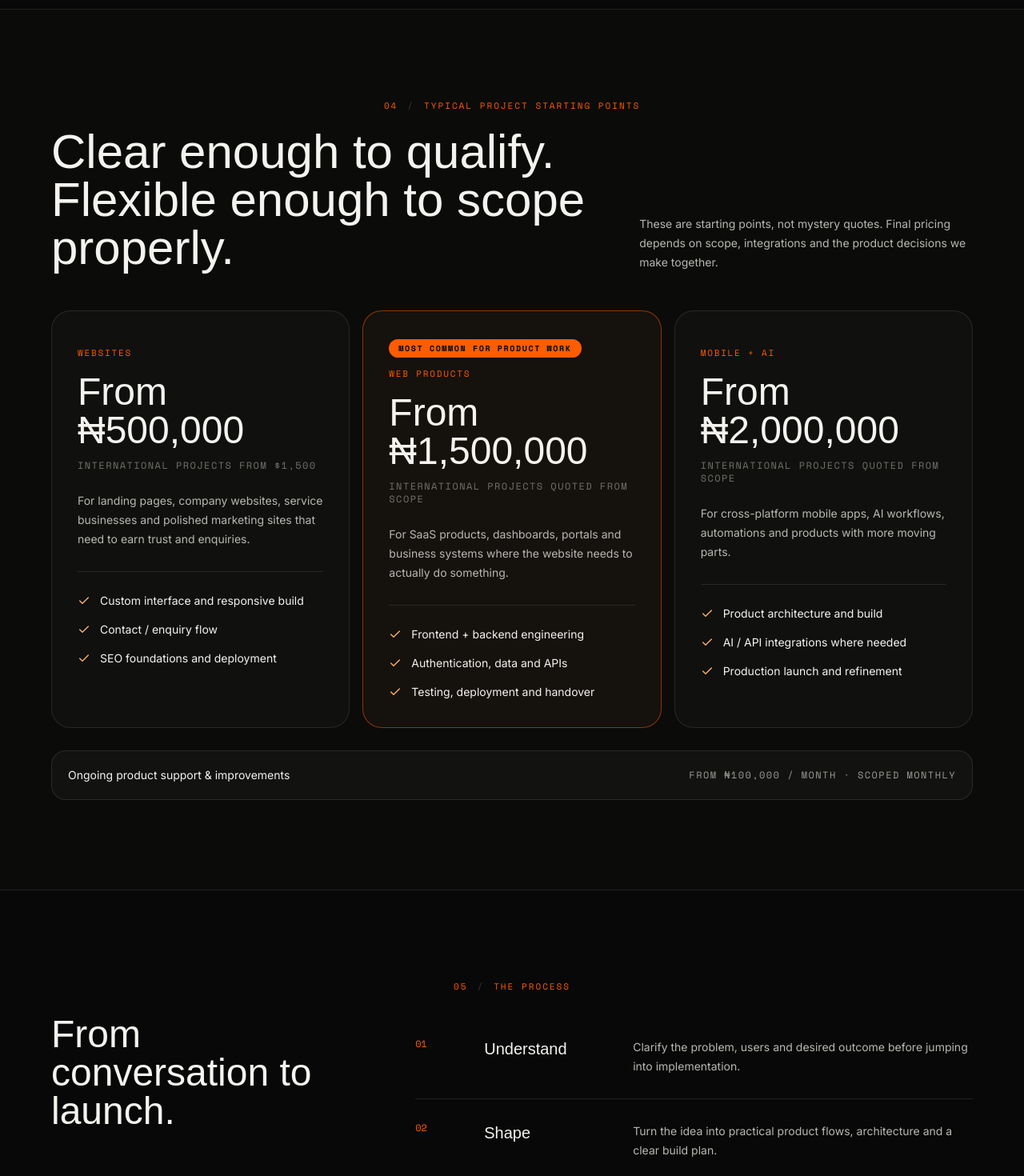
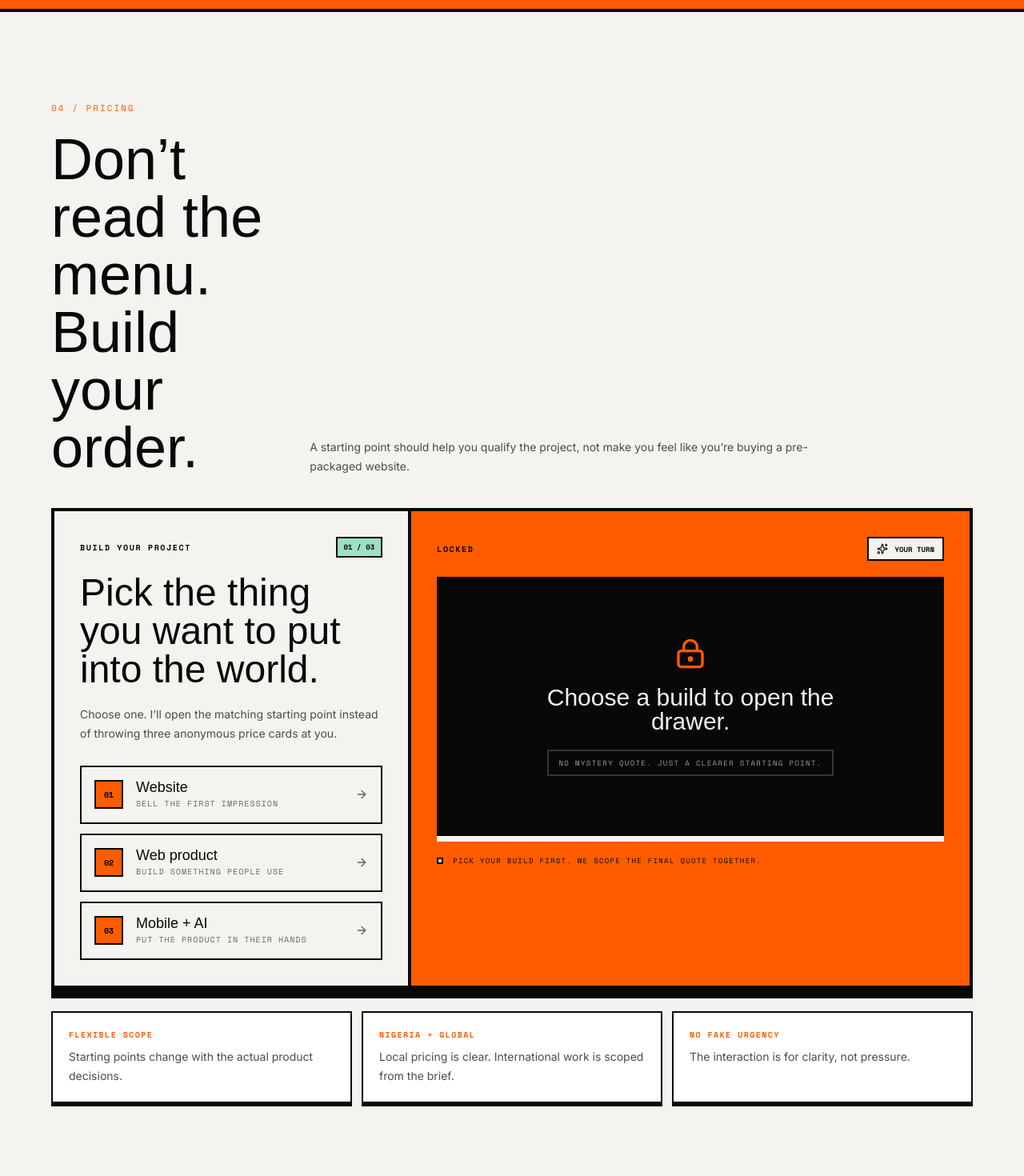
Before and after one commit to awesomeakokayo/PORTFOLIO, a React (Vite) app: page / in a window 1280 px wide. Shown: the part 7280-8750 px from the top of the page at 80% size. Built offline with nearby package versions, Linux system fonts and the light colour scheme; a web font is replaced by a local one.

Commit message:
Extend physical visual language through portfolio sections

```diff
--- a/src/PortfolioSiteClean.jsx
+++ b/src/PortfolioSiteClean.jsx
@@ -2,6 +2,7 @@ import React, { useState } from "react";
 import { ArrowRight, ArrowUpRight, Brain, Check, Code2, Menu, Rocket, Smartphone, X } from "lucide-react";
 import ProjectShowcase from "./ProjectShowcase.jsx";
 import { ContactBuildScene, HeroBuildScene } from "./BlockWorld.jsx";
+import PricingPlayground from "./PricingPlayground.jsx";
 
 const display = { fontFamily: "'Ojuju', sans-serif" };
 const mono = { fontFamily: "'Space Mono', monospace" };
@@ -203,41 +204,38 @@ export default function PortfolioSiteClean() {
 
         <section id="experience" className="border-b border-white/10"><div className="mx-auto max-w-7xl px-5 py-20 sm:px-7 md:py-28 lg:px-10 xl:px-16"><Eyebrow number="02">Engineering experience</Eyebrow><div className="mt-5 flex flex-col justify-between gap-4 md:flex-row md:items-end"><h2 className="max-w-4xl text-4xl leading-[0.96] sm:text-5xl md:text-6xl" style={display}>I own the full product loop.</h2><p className="max-w-md text-sm leading-6 text-[#b8b7b1]">From architecture and interfaces to APIs, data, AI workflows, integrations and deployment.</p></div><div className="mt-12 divide-y divide-white/10">{experience.map((item) => <article key={`${item.role}-${item.company}`} className="grid gap-7 py-10 first:pt-0 lg:grid-cols-[0.75fr_1.25fr] lg:gap-16"><div><p className="text-[11px] uppercase tracking-[0.16em] text-[#ff5c00]" style={mono}>{item.meta}</p><h3 className="mt-4 text-3xl leading-none sm:text-4xl" style={display}>{item.role}</h3><p className="mt-3 text-lg text-[#e3e1db]">{item.company}</p><p className="mt-5 text-xs leading-6 text-[#9c9b94]" style={mono}>{item.stack}</p></div><div className="space-y-4">{item.points.map(point => <div key={point} className="flex items-start gap-3 text-sm leading-7 text-[#b8b7b1]"><Check className="mt-1.5 h-4 w-4 shrink-0 text-[#ff5c00]"/><span>{point}</span></div>)}</div></article>)}</div></div></section>
 
-        <section id="services" className="border-b border-white/10"><div className="mx-auto max-w-7xl px-5 py-20 sm:px-7 md:py-28 lg:px-10 xl:px-16"><Eyebrow number="03">How I help</Eyebrow><h2 className="mt-5 max-w-4xl text-4xl leading-[0.96] sm:text-5xl md:text-6xl" style={display}>You bring the problem. I help build the product.</h2><div className="mt-12 grid gap-4 md:grid-cols-3">{services.map(({icon:Icon,title,text})=><div key={title} className="rounded-[20px] border border-white/10 bg-[#10100f] p-7 transition hover:border-[#ff5c00]/40 hover:bg-[#121210]"><Icon className="h-6 w-6 text-[#ff5c00]"/><h3 className="mt-7 text-xl" style={display}>{title}</h3><p className="mt-4 text-sm leading-6 text-[#b8b7b1]">{text}</p></div>)}</div></div></section>
+        <section id="services" className="border-b-4 border-[#080808] bg-[#ff5c00] text-[#080808]"><div className="mx-auto max-w-7xl px-5 py-20 sm:px-7 md:py-28 lg:px-10 xl:px-16"><Eyebrow number="03">How I help</Eyebrow><h2 className="mt-5 max-w-4xl text-4xl leading-[0.96] sm:text-5xl md:text-6xl" style={display}>You bring the problem. I help build the product.</h2><div className="mt-12 grid gap-4 md:grid-cols-3">{services.map(({icon:Icon,title,text})=><div key={title} className="rounded-[20px] border border-white/10 bg-[#10100f] p-7 transition hover:border-[#ff5c00]/40 hover:bg-[#121210]"><Icon className="h-6 w-6 text-[#ff5c00]"/><h3 className="mt-7 text-xl" style={display}>{title}</h3><p className="mt-4 text-sm leading-6 text-[#b8b7b1]">{text}</p></div>)}</div></div></section>
 
-        <section id="pricing" className="border-b border-white/10 bg-[#0b0b0a]">
+        <section id="pricing" className="border-b-4 border-[#080808] bg-[#f4f3ef] text-[#080808]">
           <div className="mx-auto max-w-7xl px-5 py-20 sm:px-7 md:py-28 lg:px-10 xl:px-16">
-            <Eyebrow number="04">Typical project starting points</Eyebrow>
-            <div className="mt-5 flex flex-col justify-between gap-4 md:flex-row md:items-end">
-              <h2 className="max-w-4xl text-4xl leading-[0.96] sm:text-5xl md:text-6xl" style={display}>Clear enough to qualify. Flexible enough to scope properly.</h2>
-              <p className="max-w-md text-sm leading-6 text-[#b8b7b1]">These are starting points, not mystery quotes. Final pricing depends on scope, integrations and the product decisions we make together.</p>
+            <div className="grid gap-8 lg:grid-cols-[0.52fr_1.48fr] lg:items-end">
+              <div>
+                <p className="text-[11px] uppercase tracking-[0.18em] text-[#ff5c00]" style={mono}>04 / Pricing</p>
+                <h2 className="mt-5 max-w-xl text-5xl leading-[0.9] sm:text-6xl md:text-7xl" style={display}>Don’t read the menu. Build your order.</h2>
+              </div>
+              <p className="max-w-2xl text-sm leading-6 text-[#4e4c47]">A starting point should help you qualify the project, not make you feel like you’re buying a pre-packaged website.</p>
             </div>
-            <div className="mt-12 grid gap-4 lg:grid-cols-3">
-              {pricing.map((item) => (
-                <article key={item.label} className={`rounded-[24px] border p-7 sm:p-8 ${item.featured ? "border-[#ff5c00]/50 bg-[#15110d]" : "border-white/10 bg-[#10100f]"}`}>
-                  {item.featured && <span className="inline-flex rounded-full bg-[#ff5c00] px-3 py-1 text-[10px] font-bold uppercase tracking-[0.16em] text-[#080808]" style={mono}>Most common for product work</span>}
-                  <p className="mt-3 text-[11px] uppercase tracking-[0.16em] text-[#ff5c00]" style={mono}>{item.label}</p>
-                  <h3 className="mt-4 text-4xl leading-none sm:text-5xl" style={display}>{item.price}</h3>
-                  <p className="mt-3 text-xs uppercase tracking-[0.12em] text-[#73716a]" style={mono}>{item.international}</p>
-                  <p className="mt-6 text-sm leading-6 text-[#b8b7b1]">{item.text}</p>
-                  <div className="mt-7 space-y-3 border-t border-white/10 pt-6">
-                    {item.features.map(feature => <div key={feature} className="flex items-start gap-3 text-sm leading-6 text-[#f4f3ef]"><Check className="mt-1 h-4 w-4 shrink-0 text-[#ffb36b]"/><span>{feature}</span></div>)}
-                  </div>
-                </article>
+            <div className="mt-10"><PricingPlayground /></div>
+            <div className="mt-7 grid gap-3 sm:grid-cols-3">
+              {[
+                ["Flexible scope", "Starting points change with the actual product decisions."],
+                ["Nigeria + global", "Local pricing is clear. International work is scoped from the brief."],
+                ["No fake urgency", "The interaction is for clarity, not pressure."],
+              ].map(([title, copy]) => (
+                <div key={title} className="border-2 border-[#080808] bg-white p-5 shadow-[0_4px_0_#080808]">
+                  <p className="text-[10px] font-bold uppercase tracking-[0.14em] text-[#ff5c00]" style={mono}>{title}</p>
+                  <p className="mt-2 text-sm leading-6 text-[#4e4c47]">{copy}</p>
+                </div>
               ))}
-            </div>
-            <div className="mt-7 flex flex-col gap-2 rounded-[18px] border border-white/10 bg-white/[0.03] p-5 sm:flex-row sm:items-center sm:justify-between">
-              <span className="text-sm text-[#f4f3ef]">Ongoing product support & improvements</span>
-              <span className="text-xs uppercase tracking-[0.12em] text-[#9c9b94]" style={mono}>From ₦100,000 / month · scoped monthly</span>
             </div>
           </div>
         </section>
 
-        <section className="border-b border-white/10"><div className="mx-auto max-w-7xl px-5 py-20 sm:px-7 md:py-28 lg:px-10 xl:px-16"><Eyebrow number="05">The process</Eyebrow><div className="mt-7 grid gap-12 lg:grid-cols-[0.7fr_1.3fr] lg:gap-20"><h2 className="text-4xl leading-[0.96] sm:text-5xl" style={display}>From conversation to launch.</h2><div className="divide-y divide-white/10">{process.map(([number,title,text])=><div key={number} className="grid gap-4 py-7 sm:grid-cols-[70px_170px_1fr]"><span className="text-xs text-[#ff5c00]" style={mono}>{number}</span><h3 className="text-xl" style={display}>{title}</h3><p className="text-sm leading-6 text-[#b8b7b1]">{text}</p></div>)}</div></div></div></section>
+        <section className="border-b-4 border-[#080808] bg-[#9FE0C1] text-[#080808]"><div className="mx-auto max-w-7xl px-5 py-20 sm:px-7 md:py-28 lg:px-10 xl:px-16"><Eyebrow light number="05">The process</Eyebrow><div className="mt-7 grid gap-12 lg:grid-cols-[0.7fr_1.3fr] lg:gap-20"><h2 className="text-4xl leading-[0.96] sm:text-5xl" style={display}>From conversation to launch.</h2><div className="divide-y divide-white/10">{process.map(([number,title,text])=><div key={number} className="grid gap-4 py-7 sm:grid-cols-[70px_170px_1fr]"><span className="text-xs text-[#ff5c00]" style={mono}>{number}</span><h3 className="text-xl" style={display}>{title}</h3><p className="text-sm leading-6 text-[#b8b7b1]">{text}</p></div>)}</div></div></div></section>
 
-        <section id="skills" className="border-b border-white/10"><div className="mx-auto max-w-7xl px-5 py-20 sm:px-7 md:py-28 lg:px-10 xl:px-16"><Eyebrow number="06">Technical toolkit</Eyebrow><div className="mt-8 grid gap-4 md:grid-cols-2">{skills.map(([title,text])=><div key={title} className="rounded-[20px] border border-white/10 p-6"><p className="text-xs uppercase tracking-[0.16em] text-[#ff5c00]" style={mono}>{title}</p><p className="mt-4 text-sm leading-7 text-[#b8b7b1]">{text}</p></div>)}</div></div></section>
+        <section id="skills" className="border-b-4 border-[#080808] bg-[#f4f3ef] text-[#080808]"><div className="mx-auto max-w-7xl px-5 py-20 sm:px-7 md:py-28 lg:px-10 xl:px-16"><Eyebrow number="06">Technical toolkit</Eyebrow><div className="mt-8 grid gap-4 md:grid-cols-2">{skills.map(([title,text])=><div key={title} className="rounded-[20px] border border-white/10 p-6"><p className="text-xs uppercase tracking-[0.16em] text-[#ff5c00]" style={mono}>{title}</p><p className="mt-4 text-sm leading-7 text-[#b8b7b1]">{text}</p></div>)}</div></div></section>
 
-        <section id="about" className="border-b border-white/10"><div className="mx-auto max-w-7xl px-5 py-20 sm:px-7 md:py-28 lg:px-10 xl:px-16"><Eyebrow number="07">About</Eyebrow><div className="mt-7 grid gap-10 lg:grid-cols-[0.8fr_1.2fr] lg:gap-20"><h2 className="text-4xl leading-[0.96] sm:text-5xl md:text-6xl" style={display}>Software engineering with product judgment.</h2><div className="space-y-5 text-sm leading-7 text-[#b8b7b1]"><p>I’m a software engineer who enjoys taking products from unclear requirements to working software. I care about the details between the screens: data models, API contracts, authentication, integrations, testing, deployment and the decisions that make a product reliable after launch.</p><p>I work comfortably across frontend and backend systems, collaborate closely with designers, and use AI tools as engineering leverage without outsourcing technical judgment.</p><p>B.Sc. Computer Science · Coal City University · Graduated July 2026.</p></div></div></div></section>
+        <section id="about" className="border-b border-white/10 bg-[#080808]"><div className="mx-auto max-w-7xl px-5 py-20 sm:px-7 md:py-28 lg:px-10 xl:px-16"><Eyebrow number="07">About</Eyebrow><div className="mt-7 grid gap-10 lg:grid-cols-[0.8fr_1.2fr] lg:gap-20"><h2 className="text-4xl leading-[0.96] sm:text-5xl md:text-6xl" style={display}>Software engineering with product judgment.</h2><div className="space-y-5 text-sm leading-7 text-[#b8b7b1]"><p>I’m a software engineer who enjoys taking products from unclear requirements to working software. I care about the details between the screens: data models, API contracts, authentication, integrations, testing, deployment and the decisions that make a product reliable after launch.</p><p>I work comfortably across frontend and backend systems, collaborate closely with designers, and use AI tools as engineering leverage without outsourcing technical judgment.</p><p>B.Sc. Computer Science · Coal City University · Graduated July 2026.</p></div></div></div></section>
 
         <section id="contact" className="border-b border-white/10"><div className="mx-auto max-w-7xl px-5 py-24 sm:px-7 md:py-32 lg:px-10 xl:px-16">
           <Eyebrow number="08">Start a project</Eyebrow>
```
